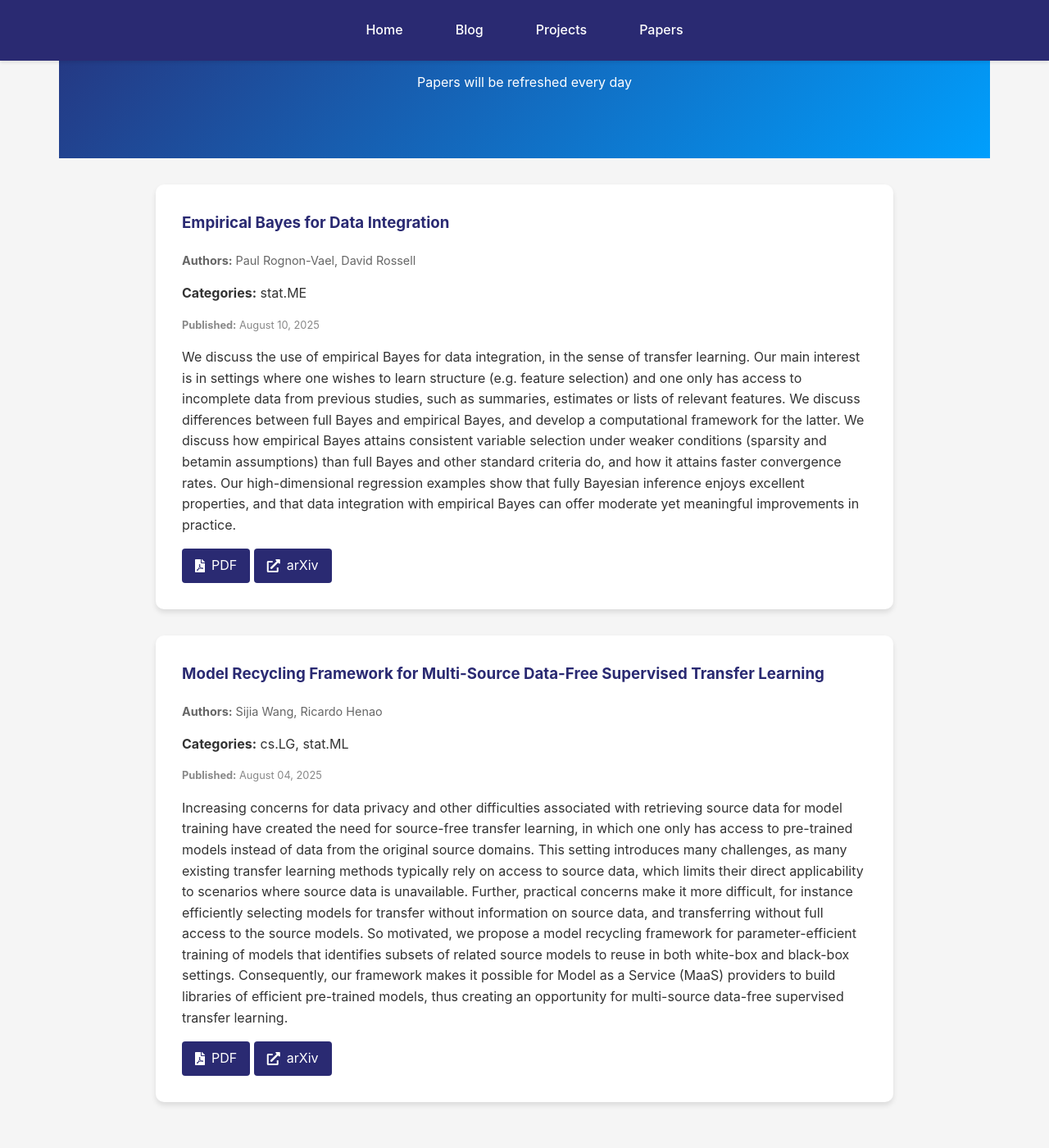
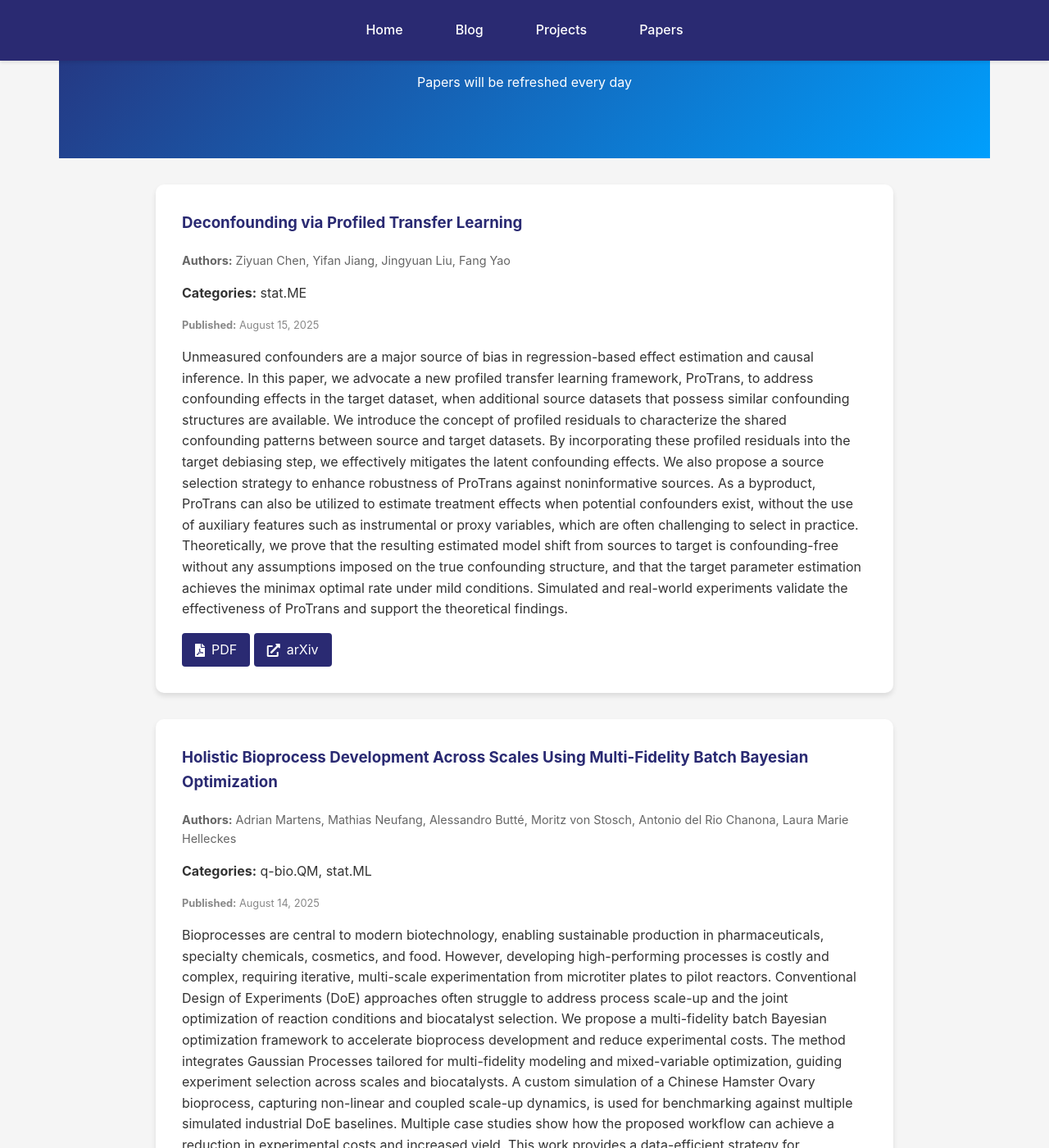
Before and after one commit to kyZhan2002/mypage, a Jekyll site: the page built from papers/index.html, in a window 1280 px wide and 1400 px high, scrolled down 304 px. Shown: the whole window at 82% size. Built offline with Jekyll 4.4.1, drawn with Linux system fonts in a browser that asks for light colours; some of the changed text lies outside the part shown.

Commit message:
Update arXiv papers

```diff
--- a/_data/arxiv_cache.json
+++ b/_data/arxiv_cache.json
@@ -1,6 +1,41 @@
 {
-  "timestamp": 1755481374,
+  "timestamp": 1755566668,
   "papers": [
+    {
+      "title": "Deconfounding via Profiled Transfer Learning",
+      "authors": [
+        "Ziyuan Chen",
+        "Yifan Jiang",
+        "Jingyuan Liu",
+        "Fang Yao"
+      ],
+      "abstract": "Unmeasured confounders are a major source of bias in regression-based effect\nestimation and causal inference. In this paper, we advocate a new profiled\ntransfer learning framework, ProTrans, to address confounding effects in the\ntarget dataset, when additional source datasets that possess similar\nconfounding structures are available. We introduce the concept of profiled\nresiduals to characterize the shared confounding patterns between source and\ntarget datasets. By incorporating these profiled residuals into the target\ndebiasing step, we effectively mitigates the latent confounding effects. We\nalso propose a source selection strategy to enhance robustness of ProTrans\nagainst noninformative sources. As a byproduct, ProTrans can also be utilized\nto estimate treatment effects when potential confounders exist, without the use\nof auxiliary features such as instrumental or proxy variables, which are often\nchallenging to select in practice. Theoretically, we prove that the resulting\nestimated model shift from sources to target is confounding-free without any\nassumptions imposed on the true confounding structure, and that the target\nparameter estimation achieves the minimax optimal rate under mild conditions.\nSimulated and real-world experiments validate the effectiveness of ProTrans and\nsupport the theoretical findings.",
+      "published": "August 15, 2025",
+      "categories": [
+        "stat.ME"
+      ],
+      "pdf_link": "http://arxiv.org/pdf/2508.11622v1",
+      "arxiv_url": "http://arxiv.org/abs/2508.11622v1"
+    },
+    {
+      "title": "Holistic Bioprocess Development Across Scales Using Multi-Fidelity Batch\n  Bayesian Optimization",
+      "authors": [
+        "Adrian Martens",
+        "Mathias Neufang",
+        "Alessandro Butt\u00e9",
+        "Moritz von Stosch",
+        "Antonio del Rio Chanona",
+        "Laura Marie Helleckes"
+      ],
+      "abstract": "Bioprocesses are central to modern biotechnology, enabling sustainable\nproduction in pharmaceuticals, specialty chemicals, cosmetics, and food.\nHowever, developing high-performing processes is costly and complex, requiring\niterative, multi-scale experimentation from microtiter plates to pilot\nreactors. Conventional Design of Experiments (DoE) approaches often struggle to\naddress process scale-up and the joint optimization of reaction conditions and\nbiocatalyst selection.\n  We propose a multi-fidelity batch Bayesian optimization framework to\naccelerate bioprocess development and reduce experimental costs. The method\nintegrates Gaussian Processes tailored for multi-fidelity modeling and\nmixed-variable optimization, guiding experiment selection across scales and\nbiocatalysts. A custom simulation of a Chinese Hamster Ovary bioprocess,\ncapturing non-linear and coupled scale-up dynamics, is used for benchmarking\nagainst multiple simulated industrial DoE baselines. Multiple case studies show\nhow the proposed workflow can achieve a reduction in experimental costs and\nincreased yield.\n  This work provides a data-efficient strategy for bioprocess optimization and\nhighlights future opportunities in transfer learning and uncertainty-aware\ndesign for sustainable biotechnology.",
+      "published": "August 14, 2025",
+      "categories": [
+        "q-bio.QM",
+        "stat.ML"
+      ],
+      "pdf_link": "http://arxiv.org/pdf/2508.10970v1",
+      "arxiv_url": "http://arxiv.org/abs/2508.10970v1"
+    },
     {
       "title": "Empirical Bayes for Data Integration",
       "authors": [
```
